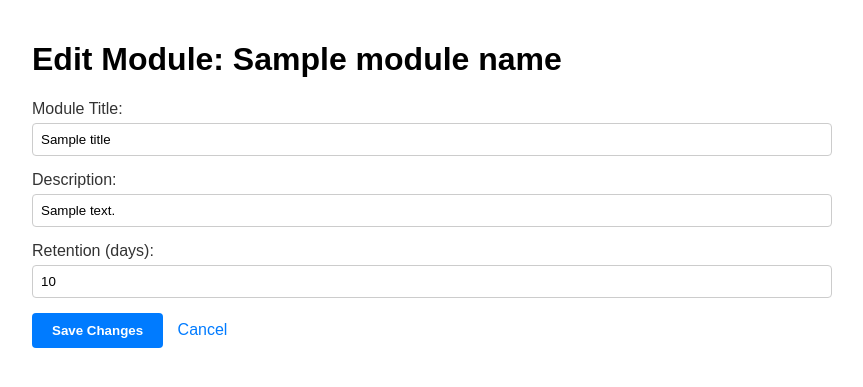
After one commit to sprillex/The-Bindery, a Flask app: template src/templates/edit_module.html in a window 1280 px wide. The commit adds this page. Shown: the top 387 px of the page, without its empty margins (208-1071 px from the left). Run offline with Flask 3, Linux system fonts and the light colour scheme; the template is opened without the code that fills it: most values are stand-ins (such as "Sample title", 1, 10 or a date in 2020).

Commit message:
Add functionality to edit and delete modules.
- Added `/delete/<module_name>` route to `src/server.py`.
- Added `/edit/<module_name>` route to `src/server.py`.
- Created `src/templates/edit_module.html` for editing module metadata.
- Updated `src/templates/index.html` to include Edit and Delete buttons for each module.
- Added dependency `pillow` to fix `qrcode` generation.

```diff
--- a/src/server.py
+++ b/src/server.py
@@ -275,6 +275,56 @@ def create_weather():
     flash(f"Started generating weather module '{module_name}'. Check console for progress.")
     return redirect(url_for('index'))
 
+@app.route('/delete/<module_name>', methods=['POST'])
+def delete_module(module_name):
+    module_name = secure_filename(module_name)
+    module_path = os.path.join(MODULES_DIR, module_name)
+
+    if os.path.exists(module_path) and os.path.isdir(module_path):
+        try:
+            shutil.rmtree(module_path)
+            flash(f"Module '{module_name}' deleted successfully.")
+        except Exception as e:
+            flash(f"Error deleting module: {e}")
+    else:
+        flash("Module not found.")
+
+    return redirect(url_for('index'))
+
+@app.route('/edit/<module_name>', methods=['GET', 'POST'])
+def edit_module(module_name):
+    module_name = secure_filename(module_name)
+    module_path = os.path.join(MODULES_DIR, module_name)
+
+    if not os.path.exists(module_path) or not os.path.isdir(module_path):
+        flash("Module not found.")
+        return redirect(url_for('index'))
+
+    if request.method == 'POST':
+        title = request.form['title']
+        description = request.form.get('description', '')
+        try:
+            retention_days = int(request.form.get('retention_days', 30))
+        except ValueError:
+            retention_days = 30
+
+        metadata = load_metadata(module_path)
+        metadata['title'] = title
+        metadata['description'] = description
+        metadata['retention_days'] = retention_days
+        save_metadata(module_path, metadata)
+
+        flash(f"Module '{module_name}' updated successfully.")
+        return redirect(url_for('index'))
+
+    # GET request
+    metadata = load_metadata(module_path)
+    return render_template('edit_module.html',
+                           module_name=module_name,
+                           title=metadata.get('title', ''),
+                           description=metadata.get('description', ''),
+                           retention_days=metadata.get('retention_days', 30))
+
 @app.route('/modules/<path:filename>')
 def serve_module(filename):
     return send_from_directory(MODULES_DIR, filename)
--- /dev/null
+++ b/src/templates/edit_module.html
@@ -0,0 +1,108 @@
+
+<!DOCTYPE html>
+<html>
+<head>
+    <title>Edit Module - RACHEL Module Creator</title>
+    <style>
+        :root {
+            --bg-color: #ffffff;
+            --text-color: #333333;
+            --border-color: #ccc;
+            --input-bg: #ffffff;
+            --input-text: #000000;
+            --card-bg: #ffffff;
+            --primary-color: #007bff;
+            --primary-hover: #0056b3;
+            --header-color: #000000;
+        }
+
+        body.dark-mode {
+            --bg-color: #121212;
+            --text-color: #e0e0e0;
+            --border-color: #444;
+            --input-bg: #1e1e1e;
+            --input-text: #e0e0e0;
+            --card-bg: #1e1e1e;
+            --primary-color: #bb86fc;
+            --primary-hover: #9955e8;
+            --header-color: #ffffff;
+        }
+
+        body {
+            font-family: sans-serif;
+            max-width: 800px;
+            margin: 0 auto;
+            padding: 20px;
+            background-color: var(--bg-color);
+            color: var(--text-color);
+            transition: background-color 0.3s, color 0.3s;
+        }
+
+        h1, h2, h3 { color: var(--header-color); }
+
+        .form-group { margin-bottom: 15px; }
+
+        label { display: block; margin-bottom: 5px; }
+
+        input[type="text"], input[type="number"] {
+            width: 100%;
+            padding: 8px;
+            box-sizing: border-box;
+            background-color: var(--input-bg);
+            color: var(--input-text);
+            border: 1px solid var(--border-color);
+            border-radius: 4px;
+        }
+
+        button {
+            padding: 10px 20px;
+            background-color: var(--primary-color);
+            color: var(--bg-color);
+            border: none;
+            cursor: pointer;
+            border-radius: 4px;
+            font-weight: bold;
+        }
+
+        button:hover { background-color: var(--primary-hover); }
+
+        a { color: var(--primary-color); }
+
+        .cancel-link {
+            margin-left: 10px;
+            text-decoration: none;
+        }
+    </style>
+</head>
+<body>
+    <h1>Edit Module: {{ module_name }}</h1>
+
+    <form action="/edit/{{ module_name }}" method="post">
+        <div class="form-group">
+            <label for="title">Module Title:</label>
+            <input type="text" id="title" name="title" value="{{ title }}" required>
+        </div>
+        <div class="form-group">
+            <label for="description">Description:</label>
+            <input type="text" id="description" name="description" value="{{ description }}">
+        </div>
+        <div class="form-group">
+            <label for="retention_days">Retention (days):</label>
+            <input type="number" id="retention_days" name="retention_days" value="{{ retention_days }}" min="1" required>
+        </div>
+
+        <button type="submit">Save Changes</button>
+        <a href="/" class="cancel-link">Cancel</a>
+    </form>
+
+    <script>
+        // Check local storage for preference
+        const currentTheme = localStorage.getItem('theme');
+        if (currentTheme) {
+            document.body.classList.add(currentTheme);
+        } else if (window.matchMedia && window.matchMedia('(prefers-color-scheme: dark)').matches) {
+             document.body.classList.add('dark-mode');
+        }
+    </script>
+</body>
+</html>
--- a/src/templates/index.html
+++ b/src/templates/index.html
@@ -285,6 +285,12 @@
                 <a href="/modules/{{ module.name }}/{{ module.name }}.zim">Download ZIM</a> |
                 <a href="/preview/{{ module.name }}/" target="_blank">Preview Content</a>
             </p>
+            <div style="margin-top: 10px; display: flex; align-items: center; gap: 10px;">
+                <a href="/edit/{{ module.name }}">Edit</a>
+                <form action="/delete/{{ module.name }}" method="post" onsubmit="return confirm('Are you sure you want to delete this module? This action cannot be undone.');" style="display:inline;">
+                    <button type="submit" style="padding: 5px 10px; background-color: #dc3545;">Delete</button>
+                </form>
+            </div>
         </div>
         {% else %}
         <p>No modules created yet.</p>
```
Also changed, not shown: 1 other file.
